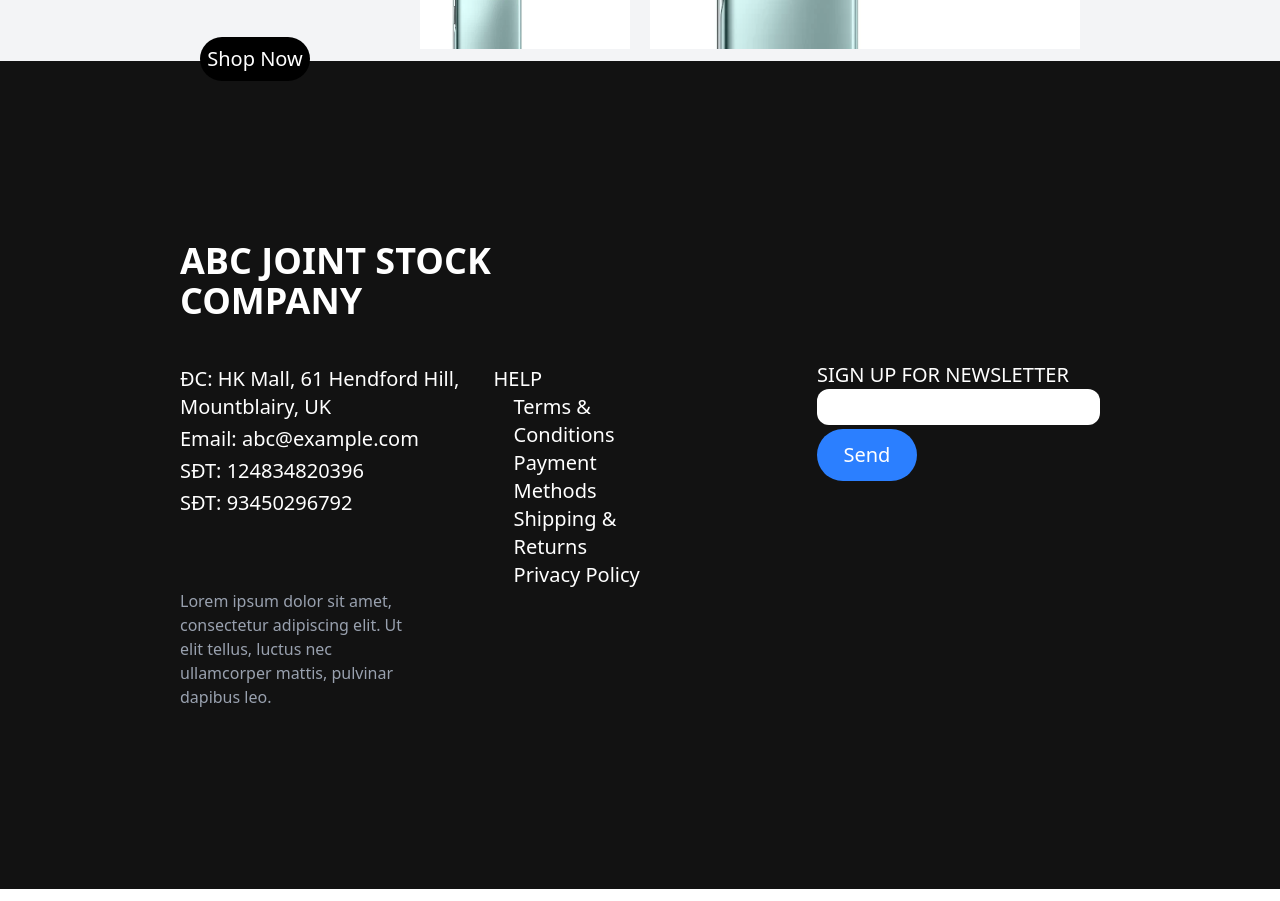
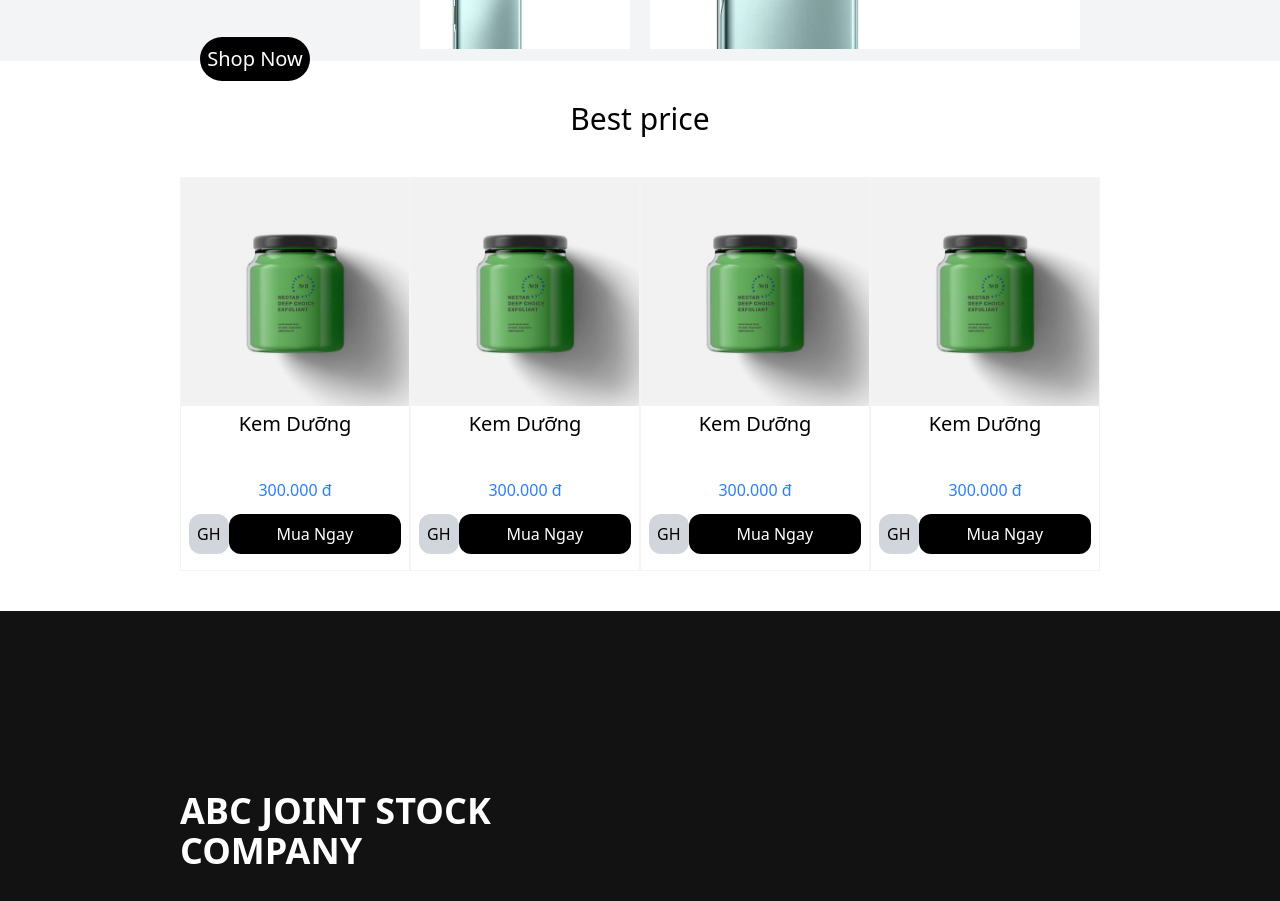
Before and after one commit to NguyenQuangTruc/shopJS, a React app: page / in a window 1280 px wide. Shown: the part 2573-3474 px from the top of the page. Built offline with nearby package versions, Linux system fonts and the light colour scheme.

Commit message:
cập nhật trang home

```diff
--- a/Shop.html
+++ b/Shop.html
@@ -4,7 +4,7 @@
     <meta charset="UTF-8" />
     <link rel="icon" type="image/svg+xml" href="/vite.svg" />
     <meta name="viewport" content="width=device-width, initial-scale=1.0" />
-    <title>TS</title>
+    <title>Shop</title>
   </head>
   <body>
     <div id="root"></div>
--- a/index.html
+++ b/index.html
@@ -4,7 +4,7 @@
     <meta charset="UTF-8" />
     <link rel="icon" type="image/svg+xml" href="/vite.svg" />
     <meta name="viewport" content="width=device-width, initial-scale=1.0" />
-    <title>Vite + React + TS</title>
+    <title>Home</title>
   </head>
   <body>
     <div id="root"></div>
--- a/src/components/header.tsx
+++ b/src/components/header.tsx
@@ -5,14 +5,14 @@ export default function (props: any) {
     return (
         <div className="w-full h-25 pl-45 pr-45 pt-10 flex justify-between">
             <div className="header-logo h-full w-25">
-                <a href="">
+                <a href="../../home.html">
                     <img src={props.logo} alt="" />
                 </a>
             </div>
 
             <div className="menu flex">
                 <div className={`text-gray-500 font-medium ml-3 mr-3 `}>
-                    <a className={`${props.targetHome}`} href="">
+                    <a className={`${props.targetHome}`} href="../../home.html">
                         Home.
                     </a>
                 </div>
--- /dev/null
+++ b/src/components/tabSP.tsx
@@ -0,0 +1,35 @@
+
+
+export default function (props: any) {
+    return (
+        <div className="w-80 border-1 border-gray-100">
+            <div>
+                <img src={props.imgSP} alt="" />
+            </div>
+
+            <div className="w-full mt-1 text-center">
+                <div className="font-medium text-xl">
+                    <span>{props.tenSP}</span>
+                </div>
+
+                <div className="mt-10 text-blue-500">
+                    <span>{props.gia}</span>
+                </div>
+
+                <div className="flex mt-3 pl-2 pr-2 mb-4">
+                    <a href="">
+                        <div className="bg-gray-300 p-2 rounded-xl">
+                            <span>GH</span>
+                        </div>
+                    </a>
+
+                    <a className="w-full" href="">
+                        <div className="bg-black p-2 text-white rounded-xl">
+                            <span>Mua Ngay</span>
+                        </div>
+                    </a>
+                </div>
+            </div>
+        </div>
+    )
+}
--- a/src/pages/Shop.tsx
+++ b/src/pages/Shop.tsx
@@ -1,12 +1,12 @@
 import { StrictMode } from 'react'
 import { createRoot } from 'react-dom/client'
 import './css/index.css'
+import Header from '../components/header'
+import LogoWeb from '../assets/logo/logo-web.webp'
 
 
 createRoot(document.getElementById('root')!).render(
   <StrictMode>
-    <div className='bg-amber-950'>
-        chào cu
-    </div>
+    <Header logo={LogoWeb} targetShop={"text-blue-500"} />
   </StrictMode>,
 )
--- a/src/pages/home.tsx
+++ b/src/pages/home.tsx
@@ -10,11 +10,13 @@ import AnhDienThoai from '../assets/img/anh-dien-thoai.webp'
 import AnhDienThoai1 from '../assets/img/anh-dien-thoai-1.webp'
 import AnhMangHinh from '../assets/img/anh-mang-hinh.webp'
 import AnhMayAnh from '../assets/img/anh-may-anh.webp'
+import AnhSPThaoDuoc from '../assets/img/anh-sp-thaoduoc.webp'
 import Header from '../components/header'
 import Footer from '../components/footer'
 import SanPhamCongNghe from '../components/Product-CongNghe'
 import LogoSanPham from '../components/logo'
 import Bt from '../components/nut'
+import TabSP from '../components/tabSP'
 
 createRoot(document.getElementById('root')!).render(
   <StrictMode>
@@ -41,7 +43,7 @@ createRoot(document.getElementById('root')!).render(
       </div>
 
       <div className='pl-20 flex justify-between pr-20 pt-30'>
-        <div className='w-3/12 mt-10'>
+        <div className='w-80 mt-10'>
           <span className='text-xl text-gray-400 font-medium'>
             TRENDING
           </span>
@@ -143,22 +145,41 @@ createRoot(document.getElementById('root')!).render(
       <div className='h-full w-9/12 pt-3 pb-3 flex'>
         <div className='h-full'>
           <div className='h-1/2'>
-            <img className='h-full pb-2' src= {AnhDienThoai1} alt="" />
+            <img className='h-full pb-2' src={AnhDienThoai1} alt="" />
           </div>
 
           <div className='h-1/2'>
-            <img className='h-full pt-2' src= {AnhDienThoai1} alt="" />
+            <img className='h-full pt-2' src={AnhDienThoai1} alt="" />
           </div>
         </div>
 
         <div className='h-full'>
-          <img className='h-full pl-5' src= {AnhDienThoai1} alt="" />
+          <img className='h-full pl-5' src={AnhDienThoai1} alt="" />
         </div>
       </div>
 
 
     </div>
     {/* end content 5 */}
+
+    {/* content 6 */}
+    <div>
+      <div className='text-3xl font-medium text-center mt-10'>
+        <span>
+          Best price
+        </span>
+      </div>
+      <div className='flex justify-between pr-45 pl-45 mt-10 mb-10'>
+        <TabSP imgSP={AnhSPThaoDuoc} gia="300.000 đ" tenSP="Kem Dưỡng" />
+        <TabSP imgSP={AnhSPThaoDuoc} gia="300.000 đ" tenSP="Kem Dưỡng" />
+        <TabSP imgSP={AnhSPThaoDuoc} gia="300.000 đ" tenSP="Kem Dưỡng" />
+        <TabSP imgSP={AnhSPThaoDuoc} gia="300.000 đ" tenSP="Kem Dưỡng" />
+      </div>
+    </div>
+
+    {/* end content 6 */}
+
+
     <Footer />
   </StrictMode>,
 )
```
Also changed, not shown: src/assets/img/anh-sp-thaoduoc.webp (added).
